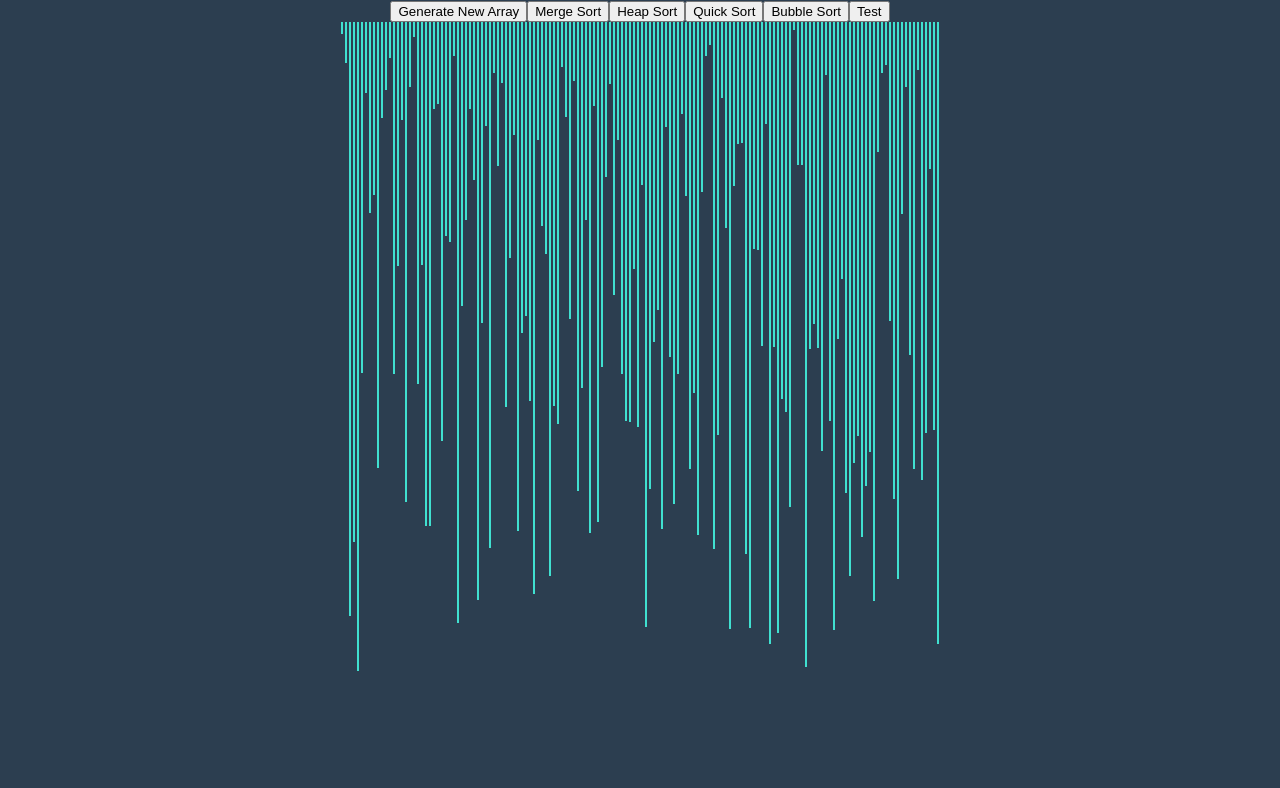
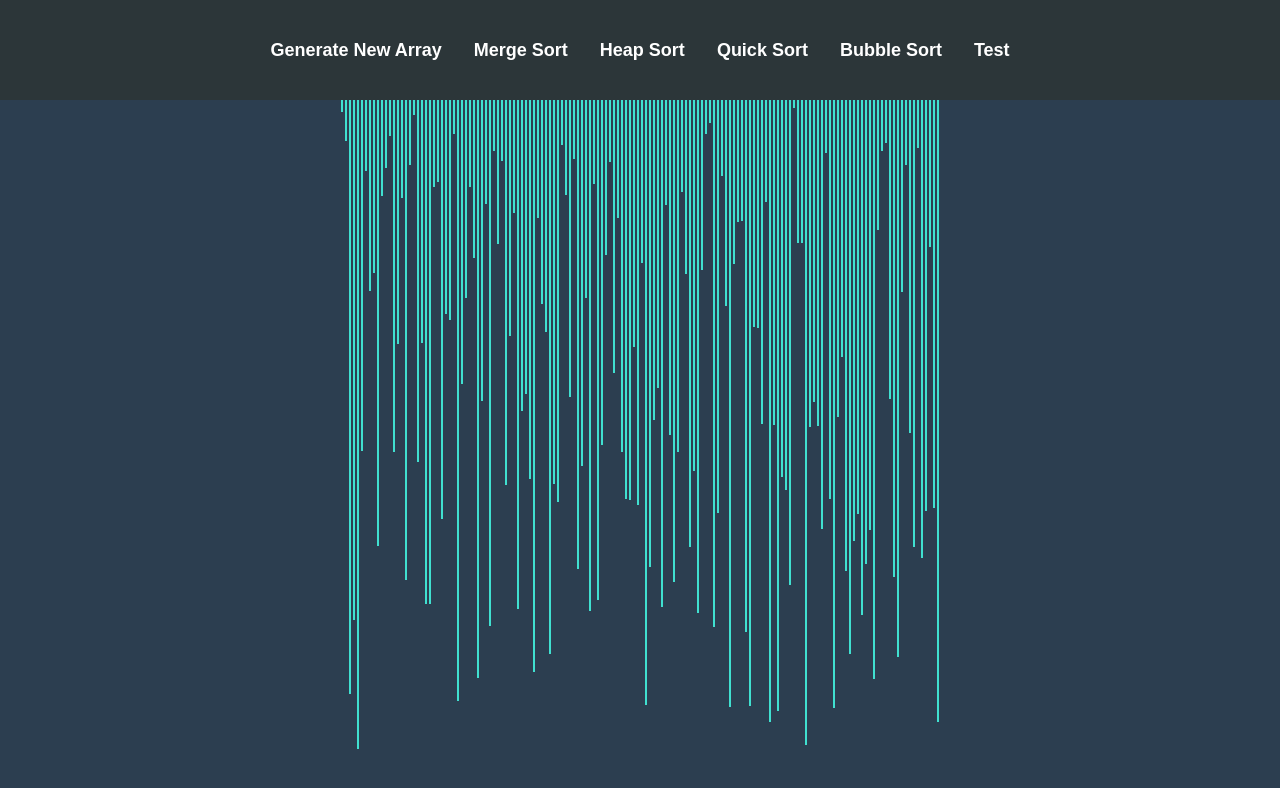
Before and after one commit to sbilalh/sorting-visualizer, a React (Create React App) app: page / in a window 1280 px wide. Shown: the top 788 px of the page. Built offline with nearby package versions, Linux system fonts and the light colour scheme.

Commit message:
added menu bar

```diff
--- a/src/SortingVisualizer/SortingVisualizer.css
+++ b/src/SortingVisualizer/SortingVisualizer.css
@@ -10,6 +10,30 @@
     margin: 0 1px;
 }
 
+.menu-bar {
+    width: 100%;
+    height: 100px;
+    background-color: #2C3639;
+    display: flex;
+    justify-content: center;
+    align-items: center;
+}
+
+button {
+    margin: 0px 10px;
+    background-color: transparent;
+    color: white;
+    cursor: pointer;
+    border: none;
+    outline: none;
+    font-size: 18px;
+    font-weight: bold;
+}
+
+button:hover {
+    text-decoration: underline;
+}
+
 body {
     background-color: #2c3e50;
 }
```
